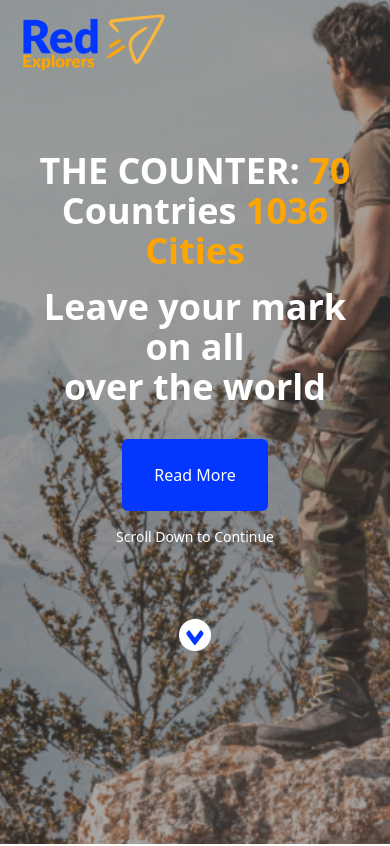
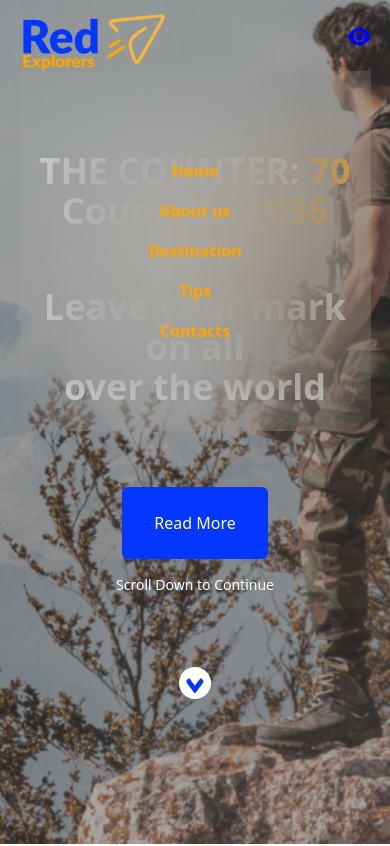
Before and after one commit to wandeyyyyy/travel-website, a plain HTML site: page index.html in a window 390 px wide. Shown: the top 846 px of the page. Drawn offline with Linux system fonts and the light colour scheme.

Commit message:
another commit

```diff
--- a/index.html
+++ b/index.html
@@ -10,17 +10,18 @@
 <body>
   <!-- nav -->
   <div class="hero-section bg-hero-pattern bg-no-repeat bg-cover bg-center h-screen relative">
-   <div class="md:flex md:justify-between items-center max-w-[90%] mx-auto pt-2">
+   <div class="lg:flex lg:justify-between items-center max-w-[90%] mx-auto pt-2">
+    <span class="lg:hidden cursor-pointer float-right mt-4"><i class="fa-solid fa-eye fa-lg" onclick="Menu(this)" name="eye" style="color: blue;"></i></span>
     <span>
       <img src="/images/logo.png" class=""  alt="logo">
     </span>
-  <nav class="hidden lg:flex p-4 lg:space-x-6">
+  <nav class="flex flex-col lg:flex-row md:static absolute  p-4 lg:space-x-6 w-[90%] md:w-auto text-center backdrop-blur-3xl lg:backdrop-blur-none py-20 md:py-4">
 
-    <a href="#" class="px-4 py-2 text-custom-navcolor font-semibold  hover:bg-custom-navhover hover:bg-  rounded-lg hover:text-white">Home</a>
-      <a href="#" class="px-4 py-2 text-custom-navcolor font-semibold hover:text-white hover:bg-custom-navhover rounded-lg">About us</a>
- <a href="#" class="px-4 py-2 text-custom-navcolor font-semibold hover:text-white hover:bg-custom-navhover rounded-lg">Destination</a>
- <a href="#" class="px-4 py-2 text-custom-navcolor font-semibold hover:text-white hover:bg-custom-navhover rounded-lg">Tips</a>
- <a href="#" class="px-4 py-2 text-custom-navcolor font-semibold hover:text-white hover:bg-custom-navhover rounded-lg">Contacts</a>
+    <a href="#" class="px-4 py-2 text-custom-navcolor font-bold  hover:bg-custom-navhover hover:bg-  rounded-lg hover:text-white">Home</a>
+      <a href="#" class="px-4 py-2 text-custom-navcolor font-bold hover:text-white hover:bg-custom-navhover rounded-lg">About us</a>
+ <a href="#" class="px-4 py-2 text-custom-navcolor font-bold hover:text-white hover:bg-custom-navhover rounded-lg">Destination</a>
+ <a href="#" class="px-4 py-2 text-custom-navcolor font-bold hover:text-white hover:bg-custom-navhover rounded-lg">Tips</a>
+ <a href="#" class="px-4 py-2 text-custom-navcolor font-bold hover:text-white hover:bg-custom-navhover rounded-lg">Contacts</a>
     </ul>
 </nav>
    </div>
@@ -29,7 +30,7 @@
     <p class="text-white text-center text-4xl font-extrabold mt-4 md:leading-snug xl:text-5xl">Leave your mark on all <br>
       over the world  </p>
       <div class="text-center">
-      <button class="text-white  bg-custom-navhover px-8 py-6 rounded-md hover:bg-blue-800 mt-8">Read More</button>
+      <button class="text-white  bg-custom-navhover px-8 py-6 rounded-md hover:bg-blue-800 mt-20">Read More</button>
    </div>
    <p class="text-white text-center text-sm md:text-lg mt-4">Scroll Down to Continue</p>
 
@@ -523,7 +524,7 @@
         <div class="flex flex-col lg:flex-row justify-center mt-8 lg:mt-0 lg:items-baseline">
           <input type="email" id="email" name="email" placeholder="Email Address" class=" py-4 px-6 lg:h-14 border-2 mr-4 rounded w-full lg:w-48 focus:outline-none caret-custom-navhover">
           <div class="text-center mt-4">
-          <button class="bg-custom-navhover shadow-2xl  hover:bg-blue-800 text-white rounded font-bold w-full lg:h-14  lg:w-44 py-4 px-10 ">Button</button>
+          <button class="bg-custom-navhover shadow-2xl  hover:bg-blue-800 text-white rounded font-bold w-full lg:h-14  lg:w-44 py-4 px-10 ">Subscribe</button>
           </div>
         </div>
       </div>
@@ -593,6 +594,6 @@
 
 </div>
 </div>
-
+<script src="index.js"></script>
 </body>
 </html>
--- /dev/null
+++ b/index.js
@@ -0,0 +1,3 @@
+function Menu(e){
+    e.name === 'eye' ? e.name = "close" : e.name = "eye"
+}
```
Also changed, not shown: dist/output.css.
